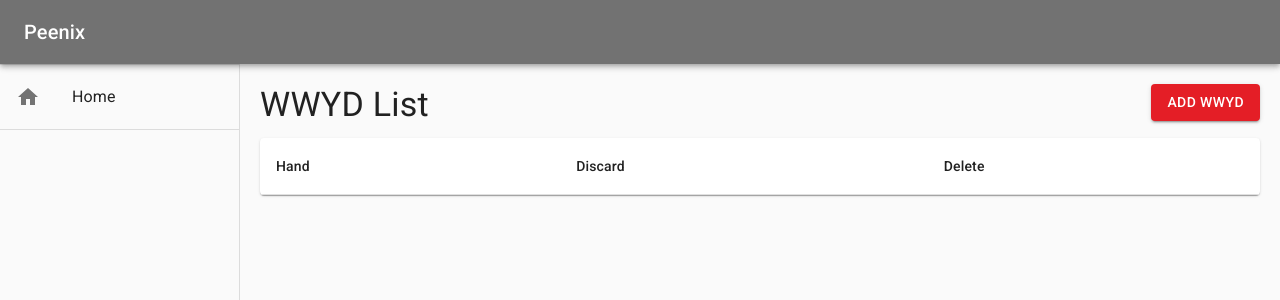
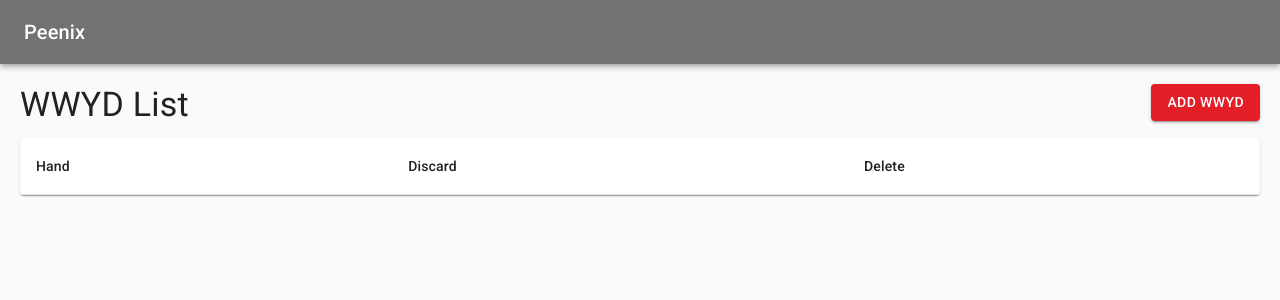
Before and after one commit to arsdragonfly/peenix, a React (Create React App) app: page / in a window 1280 px wide. Shown: the top 300 px of the page. Built offline with nearby package versions, Linux system fonts and the light colour scheme.

Commit message:
hide drawer by default

```diff
--- a/src/App.tsx
+++ b/src/App.tsx
@@ -43,7 +43,7 @@ function Drawer() {
 
 function App() {
 	const classes = useStyles();
-	const [mobileOpen, setMobileOpen] = React.useState(true);
+	const [mobileOpen, setMobileOpen] = React.useState(false);
 	const isMobile = useMediaQuery((theme: Theme) =>
 		theme.breakpoints.down("sm")
 	);
@@ -75,7 +75,6 @@ function App() {
 							</Typography>
 						</Toolbar>
 					</AppBar>
-					<Hidden mdUp>
 					<DrawerMui
 						variant="temporary"
 						anchor={"left"}
@@ -88,19 +87,8 @@ function App() {
 							keepMounted: true, // Better open performance on mobile.
 						}}
 					>
-						</DrawerMui>
-					</Hidden>
-					<Hidden smDown>
-						<DrawerMui
-							variant="permanent"
-							open
-							classes={{
-								paper: classes.drawerPaper,
-							}}
-						>
 						<Drawer />
 					</DrawerMui>
-					</Hidden>
 					<Routes />
 				</div>
 			</div>
--- a/src/components/WWYDTable.tsx
+++ b/src/components/WWYDTable.tsx
@@ -11,7 +11,7 @@ import { RootState } from "../reducers";
 import TileBox from "./Tile"
 import HandBox from "./Hand"
 import * as Tile from "./Tile"
-import WWYDComponent from "./WWYD"
+import WWYDComponent from "./WWYDComponent"
 
 export function WWYDTable() {
 	const classes = useStyles();
```
Also changed, not shown: src/components/WWYDComponent.tsx (renamed from src/components/WWYD.tsx). Lines whose indentation alone changed are shown as unchanged.
